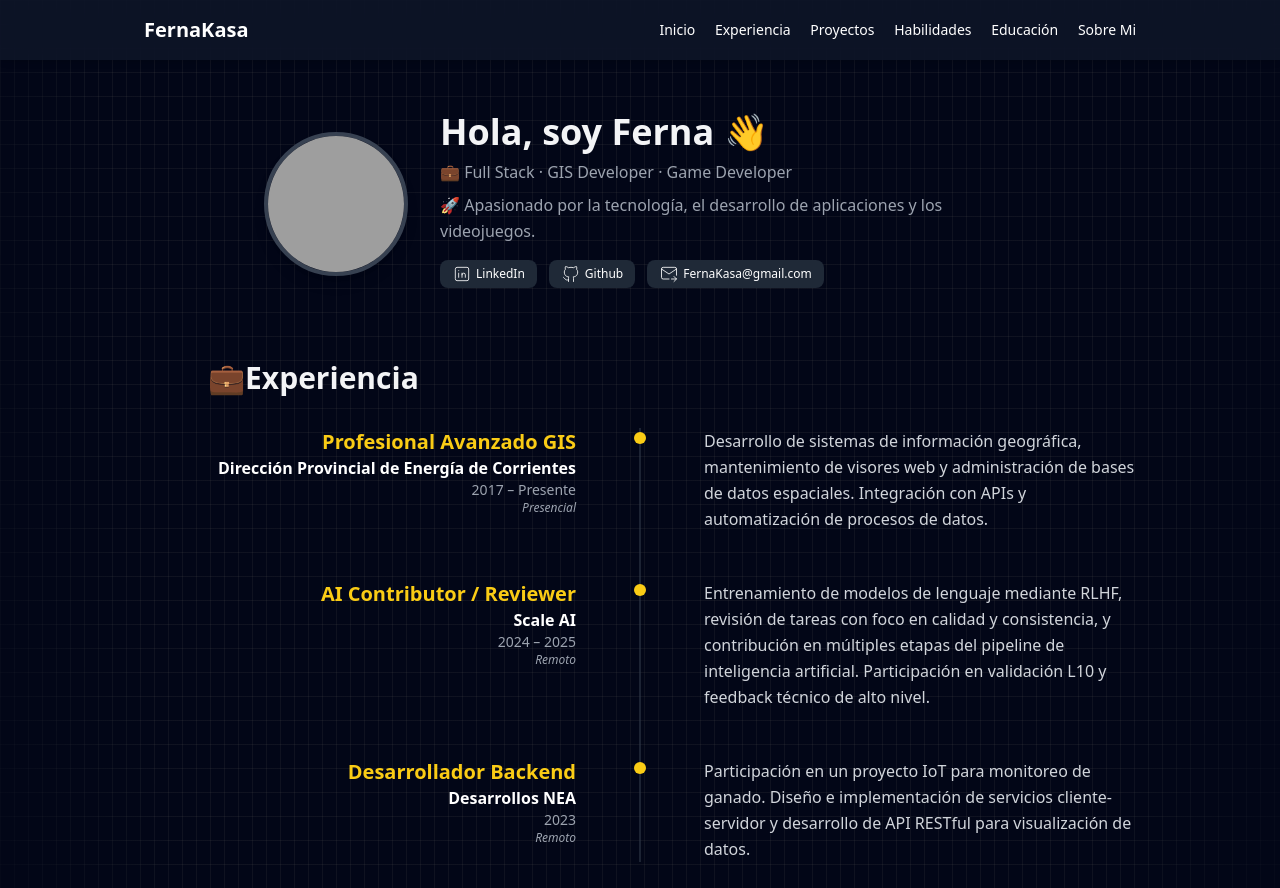
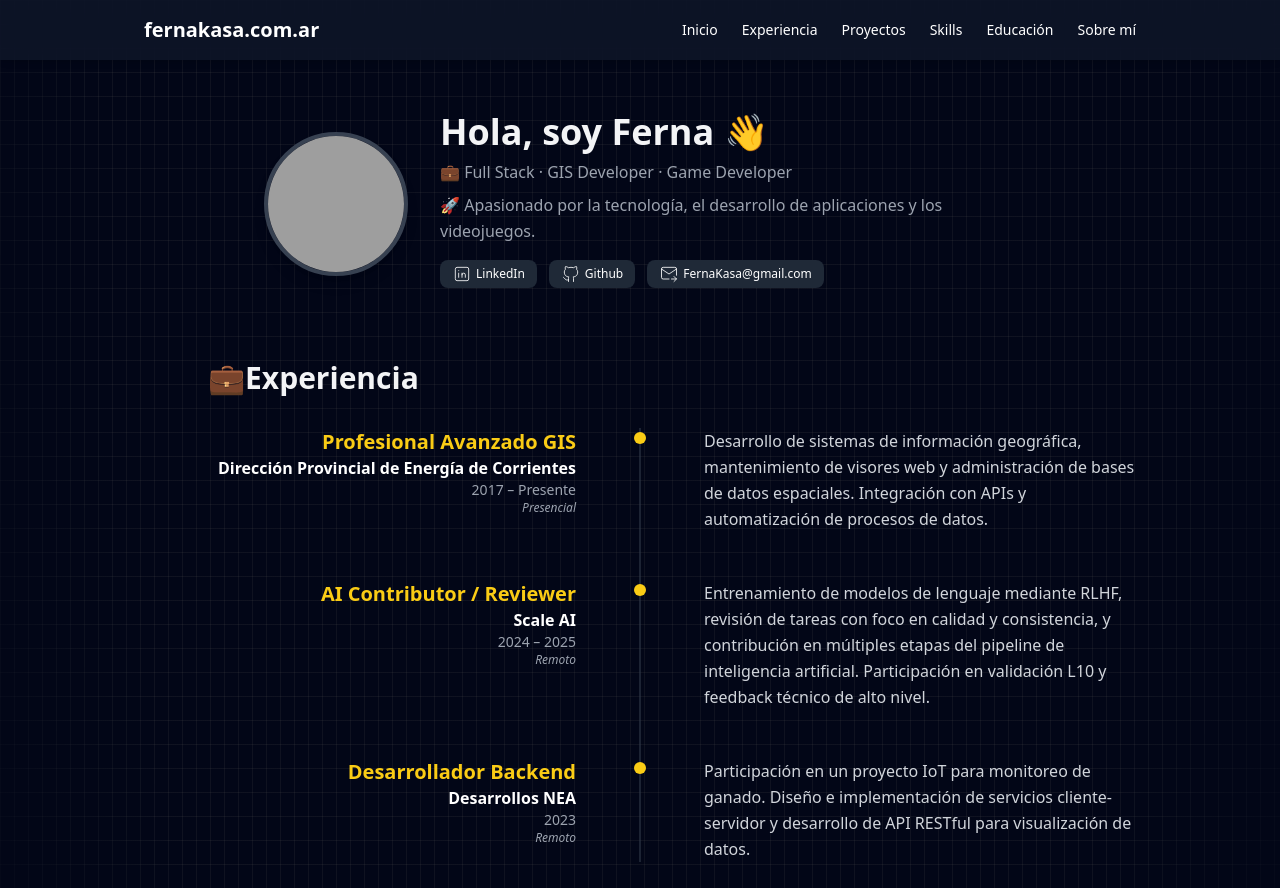
Before and after one commit to fernakasa/FGS-portfolio-cv, an Astro site: page / in a window 1280 px wide. Shown: the top 888 px of the page. Built offline with nearby package versions, Linux system fonts and the light colour scheme; Astro itself is replaced by a stand-in of ours; grey boxes are pictures that could not be loaded.

Commit message:
last changes

```diff
--- a/src/components/Header.astro
+++ b/src/components/Header.astro
@@ -1,19 +1,69 @@
+---
+const navLinks = [
+  { href: "#welcome", label: "Inicio" },
+  { href: "#experience", label: "Experiencia" },
+  { href: "#projects", label: "Proyectos" },
+  { href: "#skills", label: "Skills" },
+  { href: "#education", label: "Educación" },
+  { href: "#about", label: "Sobre mí" },
+];
+
+let isOpen = false;
 ---
 
----
+<script type="module" client:load>
+  const toggle = document.getElementById("nav-toggle");
+  const menu = document.getElementById("mobile-menu");
+
+  toggle?.addEventListener("click", () => {
+    menu?.classList.toggle("hidden");
+  });
+</script>
 
 <header
   class="fixed top-0 left-0 right-0 z-50 bg-slate-900/80 backdrop-blur-md shadow-md"
 >
   <div class="max-w-5xl mx-auto px-4 py-4 flex justify-between items-center">
-    <h1 class="text-xl font-bold text-white">FernaKasa</h1>
-    <nav class="space-x-4 text-sm text-white">
-      <a href="#inicio" class="hover:underline">Inicio</a>
-      <a href="#experiencia" class="hover:underline">Experiencia</a>
-      <a href="#proyectos" class="hover:underline">Proyectos</a>
-      <a href="#habilidades" class="hover:underline">Habilidades</a>
-      <a href="#educacion" class="hover:underline">Educación</a>
-      <a href="#sobre-mi" class="hover:underline">Sobre Mi</a>
+    <h1 class="text-xl font-bold text-white">fernakasa.com.ar</h1>
+
+    <!-- Botón hamburguesa -->
+    <button id="nav-toggle" class="md:hidden text-white focus:outline-none">
+      <svg
+        class="w-6 h-6"
+        fill="none"
+        stroke="currentColor"
+        stroke-width="2"
+        viewBox="0 0 24 24"
+      >
+        <path
+          stroke-linecap="round"
+          stroke-linejoin="round"
+          d="M4 6h16M4 12h16M4 18h16"></path>
+      </svg>
+    </button>
+
+    <!-- Menú normal (desktop) -->
+    <nav class="hidden md:flex space-x-6 text-sm text-white">
+      {
+        navLinks.map((link) => (
+          <a href={link.href} class="hover:underline">
+            {link.label}
+          </a>
+        ))
+      }
+    </nav>
+  </div>
+
+  <!-- Menú móvil -->
+  <div id="mobile-menu" class="md:hidden hidden bg-slate-900/90 px-4 pb-4">
+    <nav class="flex flex-col gap-2 text-white text-sm">
+      {
+        navLinks.map((link) => (
+          <a href={link.href} class="py-1 border-b border-slate-700">
+            {link.label}
+          </a>
+        ))
+      }
     </nav>
   </div>
 </header>
```
Also changed, not shown: README.md, public/screenshots/desktop.png (added), public/screenshots/mobile.png (added).
